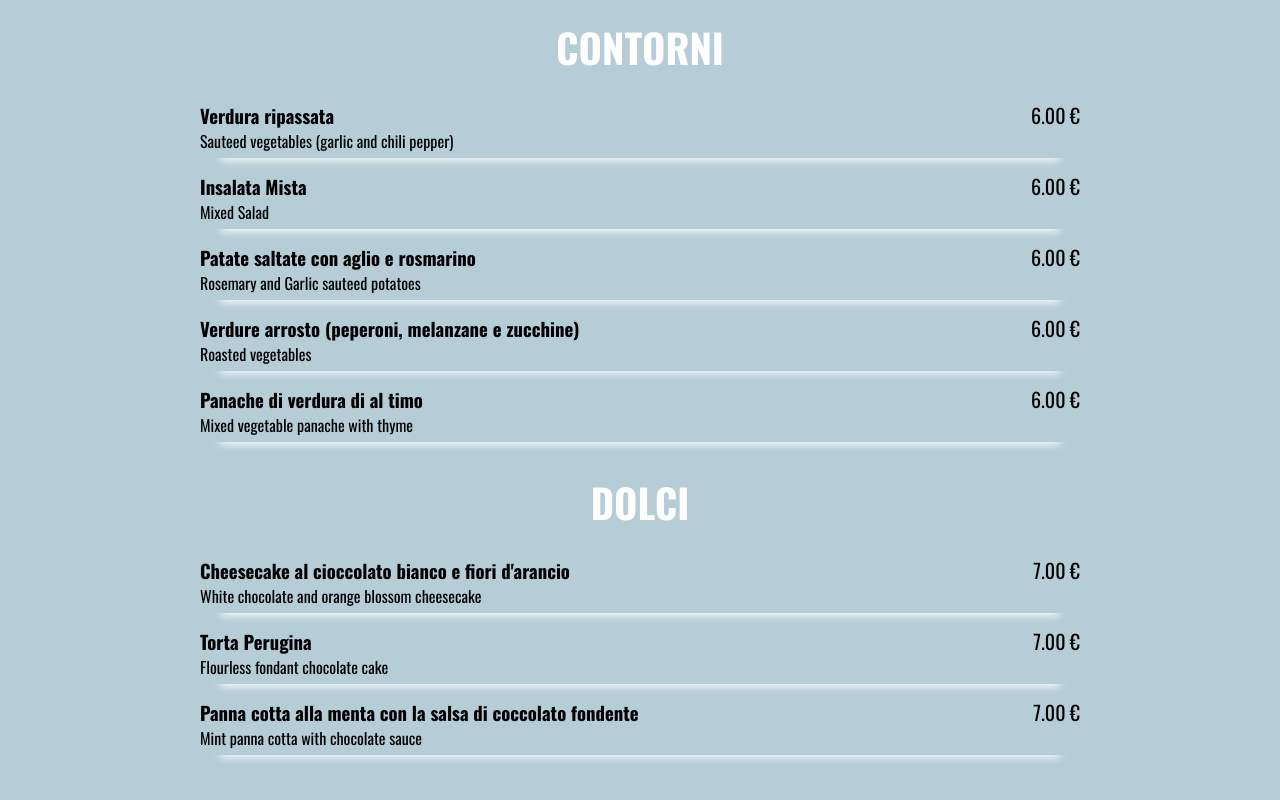
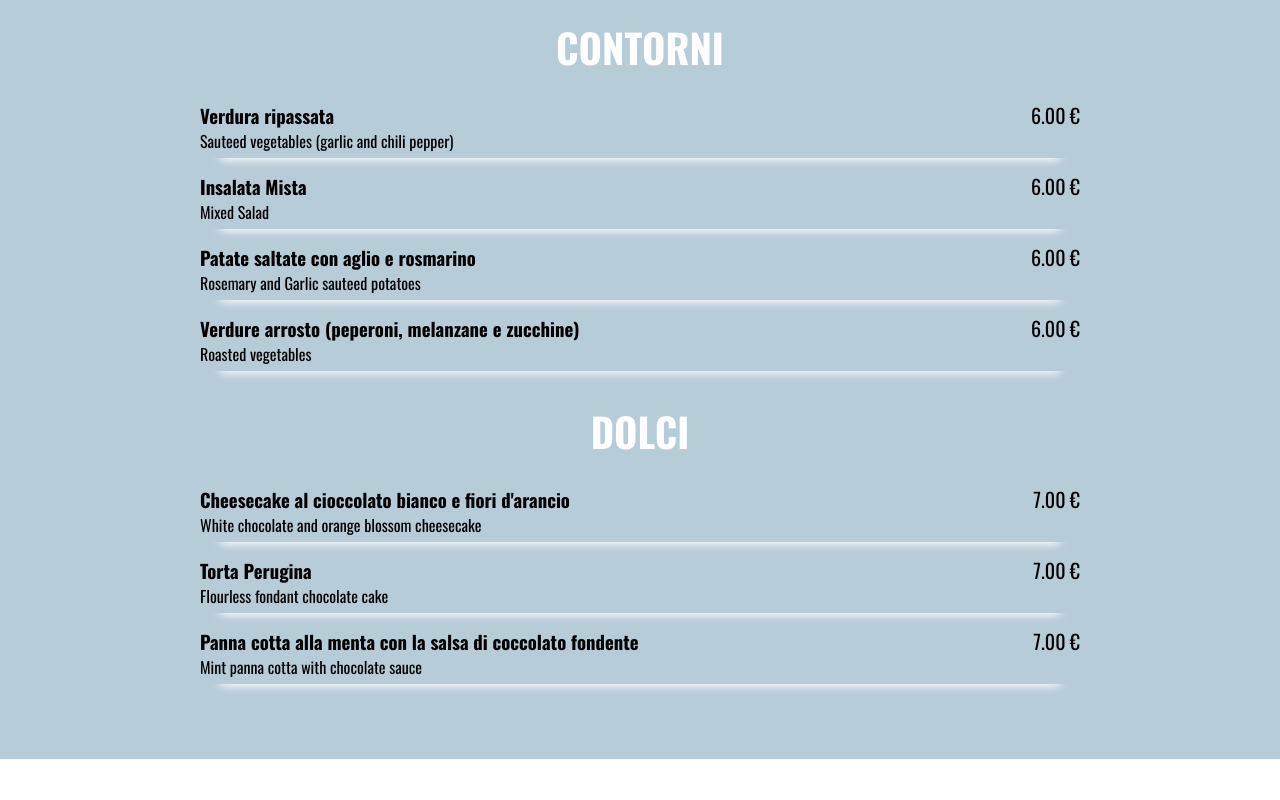
Before and after one commit to CalinCretu/JohnsRestaurant, a Vue app: page /menu in a window 1280 px wide. Shown: the part 2267-3067 px from the top of the page. After the commit the page ends 3026 px from the top, so only its background shows below. Built offline with nearby package versions, Linux system fonts and the light colour scheme; a web font is replaced by a local one.

Commit message:
ADD - scroll top when new page

```diff
--- a/src/components/pages/Menu.vue
+++ b/src/components/pages/Menu.vue
@@ -138,12 +138,12 @@ export default {
             eng_description: "Roasted vegetables",
             price: "6.00"
           },
-          {
-            name: "Panache di verdura di al timo",
-            description: "Mixed vegetable panache with thyme",
-            eng_description: "Mixed vegetable panache with thyme",
-            price: "6.00"
-          }
+          // {
+          //   name: "Panache di verdura di al timo",
+          //   description: "Mixed vegetable panache with thyme",
+          //   eng_description: "Mixed vegetable panache with thyme",
+          //   price: "6.00"
+          // }
         ],
         dolci: [
           {
--- a/src/router.js
+++ b/src/router.js
@@ -22,7 +22,16 @@ const router = createRouter({
       name: 'vini',
       component: Vini,
     }
-  ]
+  ],
+  scrollBehavior(to, from, savedPosition) {
+    if (savedPosition) {
+      // If savedPosition is available, return to that position
+      return savedPosition;
+    } else {
+      // Otherwise, scroll to the top of the page
+      return { top: 0 };
+    }
+  }
 })
 
 export { router };
```
